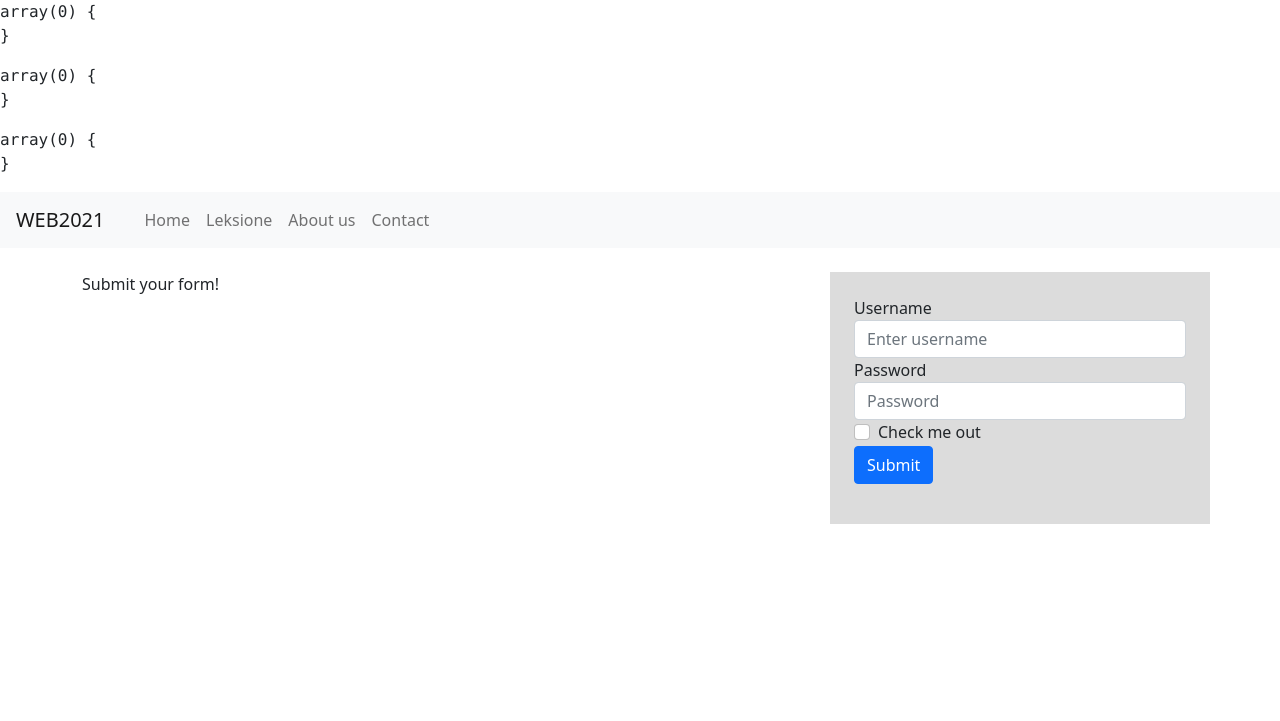
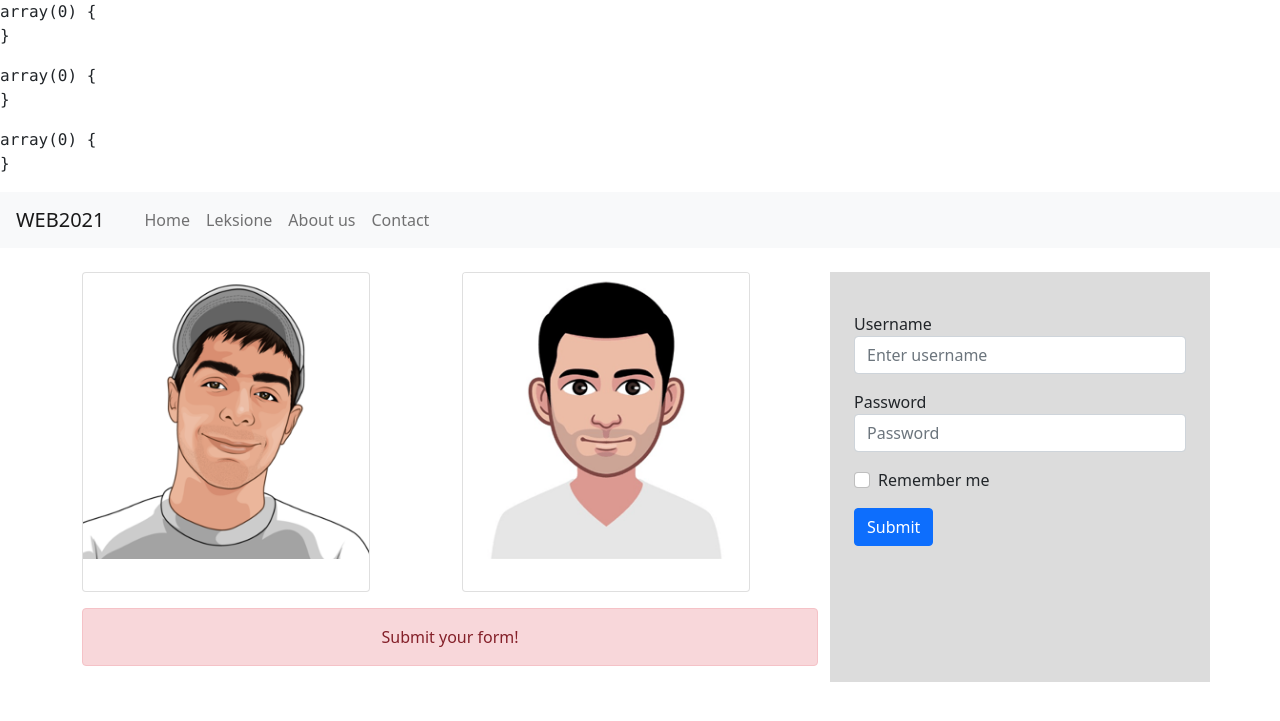
Before and after one commit to RominaShyle/KursiMengjes, a PHP site: page / in a window 1280 px wide. Shown: the top 721 px of the page. Run offline with PHP 8.4, Linux system fonts and the light colour scheme; some libraries are stand-ins or nearby versions.

Commit message:
remember me, cookies

```diff
--- a/index.php
+++ b/index.php
@@ -20,8 +20,22 @@ echo "</pre>";
 
 ##COOKIES ##
 
-setcookie("name","John", time() + 7200 , '/', "", 0);
+//setcookie("name","John", time() + 7200 , '/', "", 0);
 
+
+
+if($_SERVER['REQUEST_METHOD'] == 'POST'){
+  if(isset($_POST['remember']) && $_POST['remember'] == 'on'){
+
+   setcookie('username', $_POST['username'], time() + 3600, '/' , "", 0);
+   setcookie('password', $_POST['password'], time() + 3600, '/' , "", 0);
+  }else
+  if(!isset($_POST['remember'])){
+    setcookie('username', '', time() - 3600, '/' , "", 0);
+    setcookie('password', '', time() - 3600, '/' , "", 0);
+
+  }
+}
 ?>
 
 
@@ -52,7 +66,22 @@ require_once 'navbar.php';
 
 <div class="row">
 <div class="col-md-8">
-
+    <div class="row">
+        <div class="col-md-6">
+<div class="card" style="width: 18rem;">
+  <img src="images/avatar4.png" class="card-img-top" alt="...">
+  <div class="card-body">
+  </div>
+</div>
+        </div>
+        <div class="col-md-6">
+    <div class="card" style="width: 18rem;">
+  <img src="images/avatar3.jpg" class="card-img-top" alt="...">
+  <div class="card-body">
+  </div>
+</div>
+        </div>
+</div>
 <?php
 
 
@@ -61,23 +90,26 @@ echo "<h3>Thank you ". $_POST
 ['username']  .", your form has been submitted</h3>
 ";
 else
-echo "Submit your form!";?></div>
+echo '<div class="alert alert-danger my-3 text-center" role="alert">
+Submit your form!
+</div>';?></div>
+
 
 <div class="col-md-4 p-4" style="
     background: gainsboro;
 ">
-<form method="Post" action="leksione.php">
-  <div class="form-group">
+<form method="Post" action="index.php">
+  <div class="form-group my-3">
     <label for="exampleInputEmail1">Username</label>
-    <input type="text" class="form-control" id="exampleInputEmail1" name = "username" aria-describedby="emailHelp" placeholder="Enter username" value="<?= isset($_COOKIE['name']) ? $_COOKIE['name'] : '' ?>">
+    <input type="text" class="form-control" id="exampleInputEmail1" name = "username" aria-describedby="emailHelp" placeholder="Enter username" value="<?= isset($_COOKIE['username']) ? $_COOKIE['username'] : '' ?>">
   </div>
   <div class="form-group">
     <label for="exampleInputPassword1">Password</label>
-    <input type="password" class="form-control" id="exampleInputPassword1" name="password" placeholder="Password">
+    <input type="password" value="<?= isset($_COOKIE['password']) ? $_COOKIE['password']: '' ?>" class="form-control" id="exampleInputPassword1" name="password" placeholder="Password" >
   </div>
-  <div class="form-check">
-    <input type="checkbox" class="form-check-input" id="exampleCheck1">
-    <label class="form-check-label" for="exampleCheck1">Check me out</label>
+  <div class="form-check my-3">
+    <input type="checkbox" class="form-check-input " id="exampleCheck1" name="remember" <?= isset($_COOKIE['username']) ? 'checked' : '' ?>>
+    <label class="form-check-label" for="exampleCheck1">Remember me </label>
   </div>
   <button type="submit" class="btn btn-primary">Submit</button>
 </form></div>
```
Also changed, not shown: images/avatar1.jpg (added), images/avatar2.png (added), images/avatar3.jpg (added), images/avatar4.png (added).
